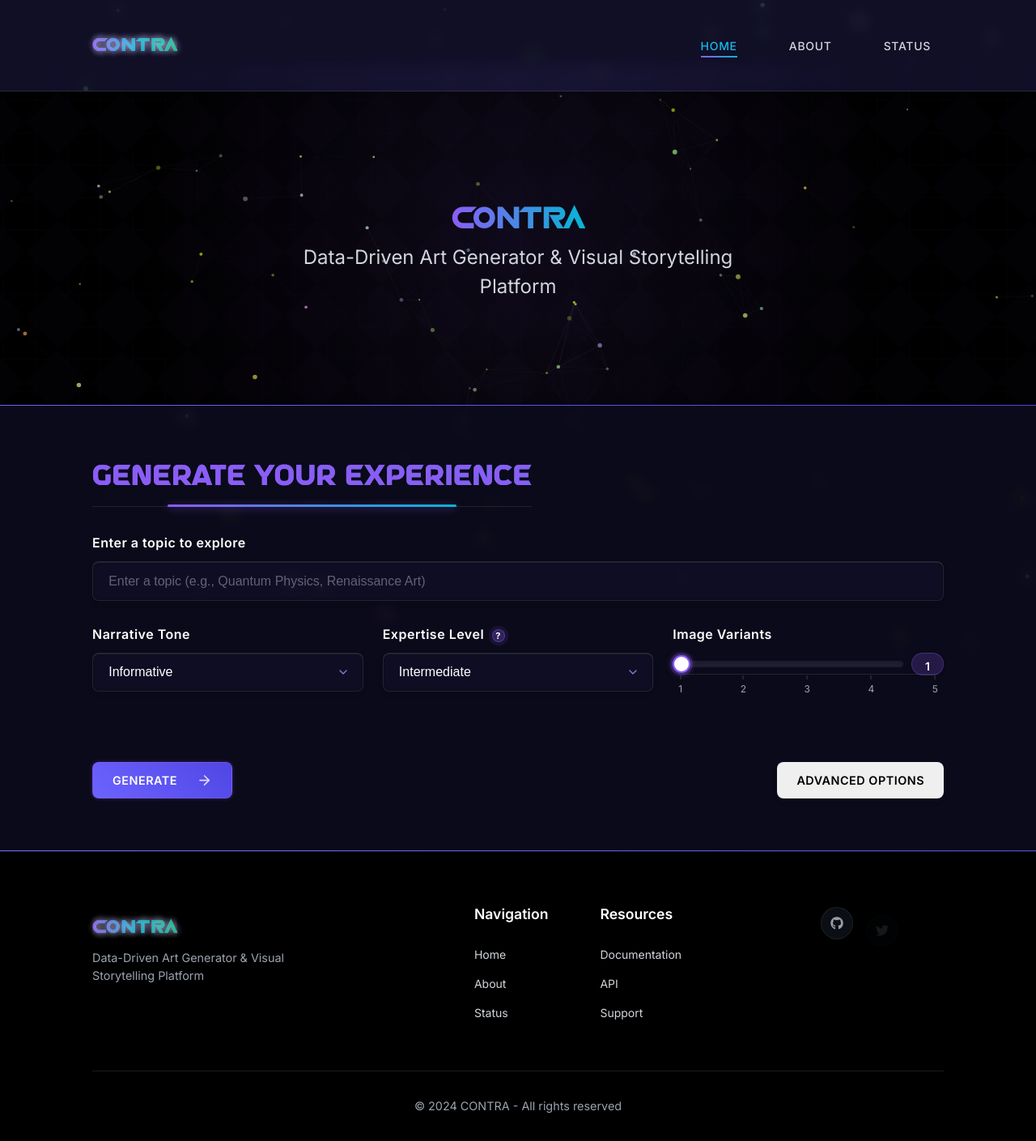
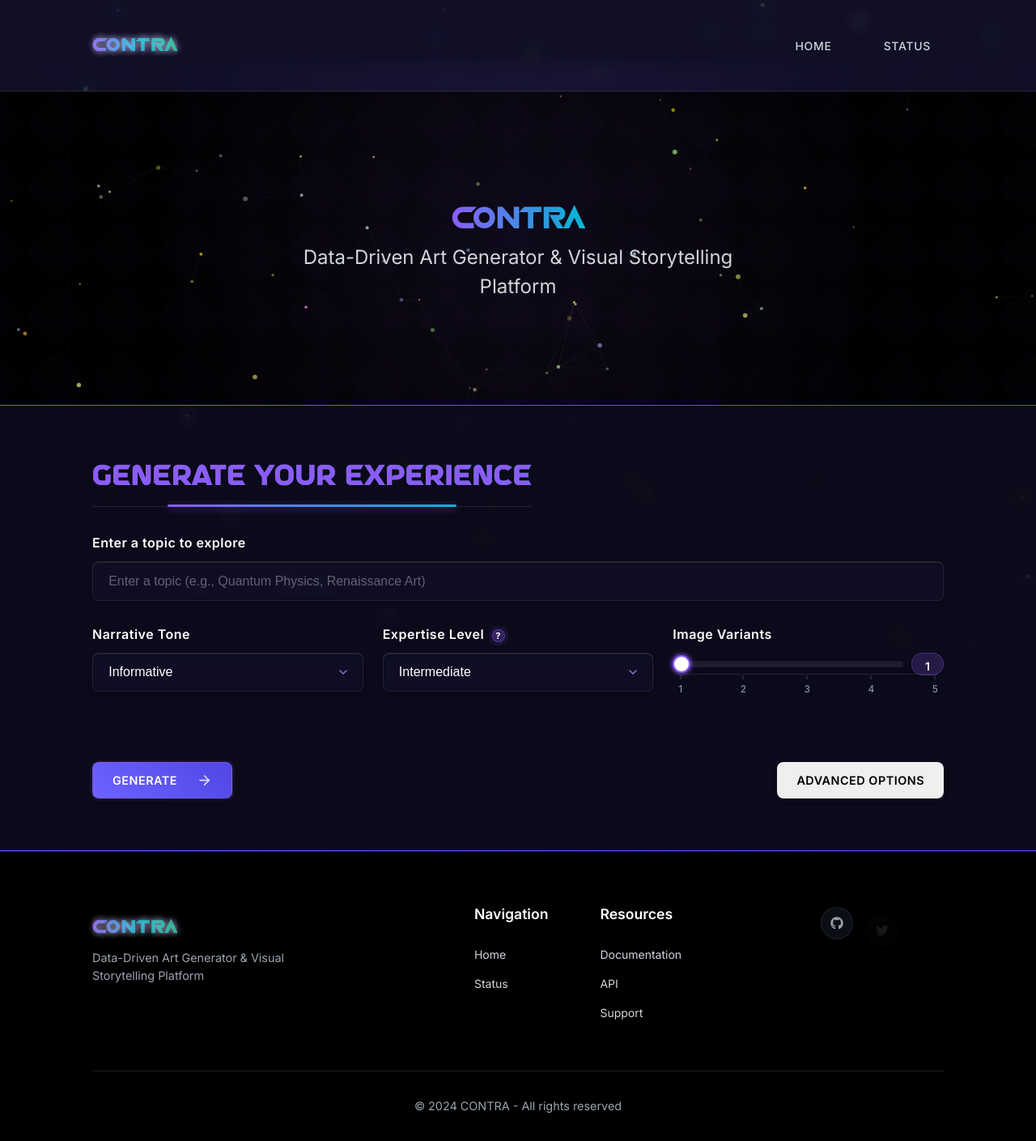
Before and after one commit to SHHUUBBH/CONTRA, a Flask app: page / in a window 1280 px wide. Shown: the whole page at 81% size. Run offline with Flask 3, Linux system fonts and the light colour scheme; some libraries are stand-ins or nearby versions.

Commit message:
Link Netlify homepage to Render AI page and update navigation
- Updated homepage buttons to link to https://contra-egga.onrender.com
- Removed About section from AI page navigation
- Updated AI page HOME links to point to https://contraai.netlify.app
- Ensured proper cross-platform linking between deployments

```diff
--- a/HOMEPAGE/HOMEPAGE/index.html
+++ b/HOMEPAGE/HOMEPAGE/index.html
@@ -102,7 +102,7 @@
           KNOWLEDGE RETENTION THROUGH AI-GENERATED ART AND DATA VISUALIZATION.
         </p>
         <div class="hero-buttons">
-          <a href="/AI" target="_self" class="btn btn-primary glow-pulse">
+          <a href="https://contra-egga.onrender.com" target="_blank" class="btn btn-primary glow-pulse">
             START CREATING
             <span class="icon-container">
             <svg xmlns="http://www.w3.org/2000/svg" width="24" height="24" viewBox="0 0 24 24" fill="none" stroke="currentColor" stroke-width="2" stroke-linecap="round" stroke-linejoin="round" class="icon">
@@ -373,7 +373,7 @@
       </div>
 
       <div class="start-now-container">
-        <a href="/AI" target="_self" class="btn btn-primary glow-pulse">
+        <a href="https://contra-egga.onrender.com" target="_blank" class="btn btn-primary glow-pulse">
           START NOW
           <span class="icon-container">
             <svg xmlns="http://www.w3.org/2000/svg" width="24" height="24" viewBox="0 0 24 24" fill="none" stroke="currentColor" stroke-width="2" stroke-linecap="round" stroke-linejoin="round" class="icon">
--- a/templates/index.html
+++ b/templates/index.html
@@ -65,10 +65,9 @@
     <header class="navbar">
         <div class="container">
             <div class="navbar-content">
-                <a href="/" class="logo" data-text="CONTRA">CONTRA</a>
+                <a href="https://contraai.netlify.app" class="logo" data-text="CONTRA">CONTRA</a>
                 <nav class="desktop-nav">
-                    <a href="/" class="nav-link">HOME<span></span></a>
-                    <a href="/about" target="_self" class="nav-link">ABOUT<span></span></a>
+                    <a href="https://contraai.netlify.app" class="nav-link">HOME<span></span></a>
                     <a href="/status" target="_self" class="nav-link">STATUS<span></span></a>
                 </nav>
                 <button class="mobile-menu-toggle" aria-label="Toggle menu">
@@ -83,8 +82,7 @@
     <!-- Mobile Navigation -->
     <div class="mobile-nav">
         <div class="mobile-nav-content">
-            <a href="/" class="mobile-nav-link">HOME</a>
-            <a href="/about" target="_self" class="mobile-nav-link">ABOUT</a>
+            <a href="https://contraai.netlify.app" class="mobile-nav-link">HOME</a>
             <a href="/status" target="_self" class="mobile-nav-link">STATUS</a>
         </div>
     </div>
@@ -311,8 +309,7 @@
                         <div class="footer-links-column">
                             <h4>Navigation</h4>
                             <ul>
-                                <li><a href="/">Home</a></li>
-                                <li><a href="/about">About</a></li>
+                                <li><a href="https://contraai.netlify.app">Home</a></li>
                                 <li><a href="/status">Status</a></li>
                             </ul>
                         </div>
```
